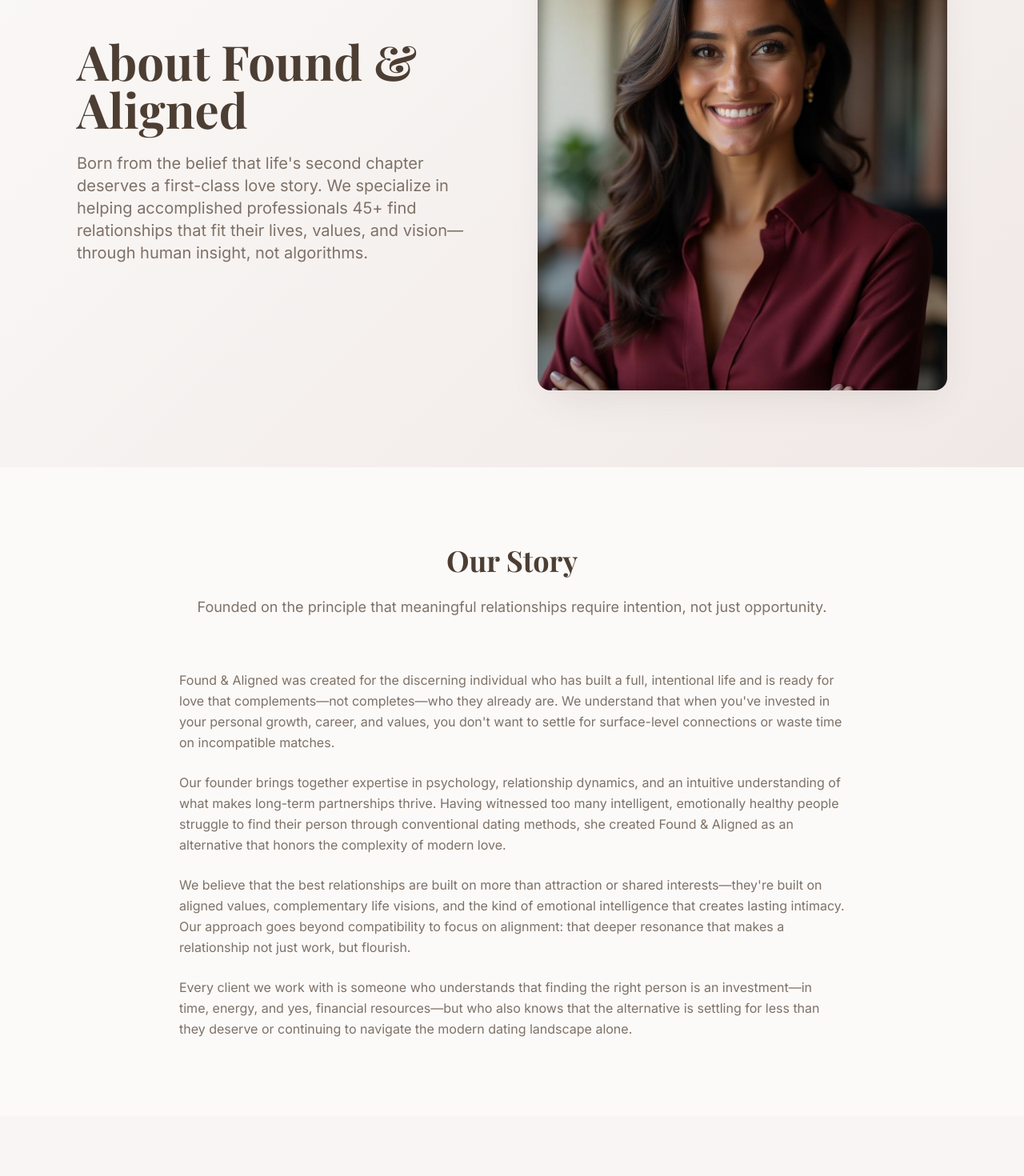
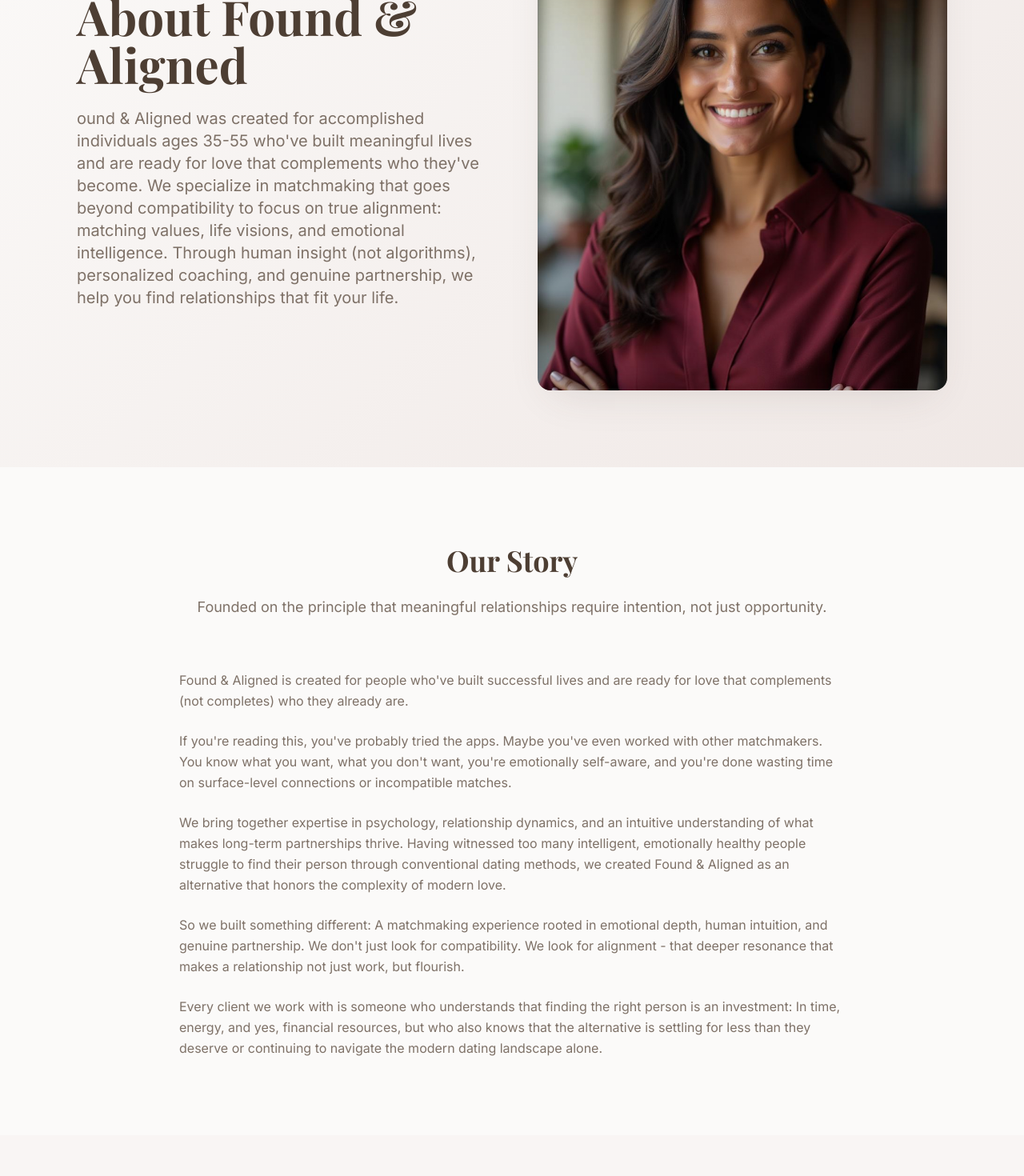
Before and after one commit to AventuraSandbox/Found-Aligned, a React (Vite) app: page /about in a window 1280 px wide. Shown: the part 240-1710 px from the top of the page at 80% size. Built offline with nearby package versions, Linux system fonts and the light colour scheme.

Commit message:
Update About page content and messaging

```diff
--- a/src/pages/About.tsx
+++ b/src/pages/About.tsx
@@ -35,9 +35,11 @@
                 About Found & Aligned
               </h1>
               <p className="text-lg sm:text-xl text-muted-foreground leading-relaxed">
-                Born from the belief that life's second chapter deserves a first-class love story. We specialize in helping
-                accomplished professionals 45+ find relationships that fit their lives, values, and vision—through human insight,
-                not algorithms.
+              ound & Aligned was created for accomplished individuals ages 35-55 who've built meaningful
+              lives and are ready for love that complements who they've become. We specialize in matchmaking
+              that goes beyond compatibility to focus on true alignment: matching values, life visions, and
+              emotional intelligence. Through human insight (not algorithms),
+              personalized coaching, and genuine partnership, we help you find relationships that fit your life.
               </p>
             </div>
             <div className="relative">
@@ -68,29 +70,31 @@
 
           <div className="prose prose-lg max-w-none text-muted-foreground leading-relaxed space-y-6">
             <p>
-              Found & Aligned was created for the discerning individual who has built a full, intentional life
-              and is ready for love that complements—not completes—who they already are. We understand that
-              when you've invested in your personal growth, career, and values, you don't want to settle for
-              surface-level connections or waste time on incompatible matches.
+            Found & Aligned is created for people who've built successful lives and are ready for love
+             that complements (not completes) who they already are.
             </p>
 
             <p>
-              Our founder brings together expertise in psychology, relationship dynamics, and an intuitive
-              understanding of what makes long-term partnerships thrive. Having witnessed too many intelligent,
-              emotionally healthy people struggle to find their person through conventional dating methods,
-              she created Found & Aligned as an alternative that honors the complexity of modern love.
+            If you're reading this, you've probably tried the apps. Maybe you've even worked with other matchmakers.
+            You know what you want, what you don't want, you're emotionally self-aware,
+            and you're done wasting time on surface-level connections or incompatible matches.
             </p>
 
             <p>
-              We believe that the best relationships are built on more than attraction or shared interests—they're
-              built on aligned values, complementary life visions, and the kind of emotional intelligence that
-              creates lasting intimacy. Our approach goes beyond compatibility to focus on alignment: that deeper
-              resonance that makes a relationship not just work, but flourish.
+              We bring together expertise in psychology, relationship dynamics, and an intuitive
+              understanding of what makes long-term partnerships thrive. Having witnessed too many intelligent,
+              emotionally healthy people struggle to find their person through conventional dating methods,
+              we created Found & Aligned as an alternative that honors the complexity of modern love.
             </p>
 
             <p>
-              Every client we work with is someone who understands that finding the right person is an investment—in
-              time, energy, and yes, financial resources—but who also knows that the alternative is settling for less
+            So we built something different: A matchmaking experience rooted in emotional depth, human intuition, and genuine partnership. We don't just look for compatibility.
+            We look for alignment - that deeper resonance that makes a relationship not just work, but flourish.
+            </p>
+
+            <p>
+              Every client we work with is someone who understands that finding the right person is an investment: In
+              time, energy, and yes, financial resources, but who also knows that the alternative is settling for less
               than they deserve or continuing to navigate the modern dating landscape alone.
             </p>
           </div>
@@ -159,7 +163,7 @@
             <div className="text-center">
               <h3 className="font-serif text-xl font-semibold text-primary mb-4">Discretion & Privacy</h3>
               <p className="text-muted-foreground leading-relaxed">
-                Your journey to love should be private. No profiles, no databases, no public visibility—just thoughtful,
+                Your journey to love should be private. No profiles, no databases, no public visibility - just thoughtful,
                 confidential introductions.
               </p>
             </div>
@@ -187,10 +191,10 @@
       <section className="py-16 lg:py-24 bg-secondary/30">
         <div className="max-w-4xl mx-auto px-6 sm:px-8 text-center">
           <blockquote className="text-2xl sm:text-3xl font-serif italic text-primary mb-8 leading-relaxed">
-            "This isn't about finding someone to complete you—it's about finding someone
+            "This isn't about finding someone to complete you - it's about finding someone
             who complements the whole person you already are."
           </blockquote>
-          <cite className="text-muted-foreground">— Our Founding Philosophy</cite>
+          <cite className="text-muted-foreground"> - Our Founding Philosophy</cite>
         </div>
       </section>
 
```
